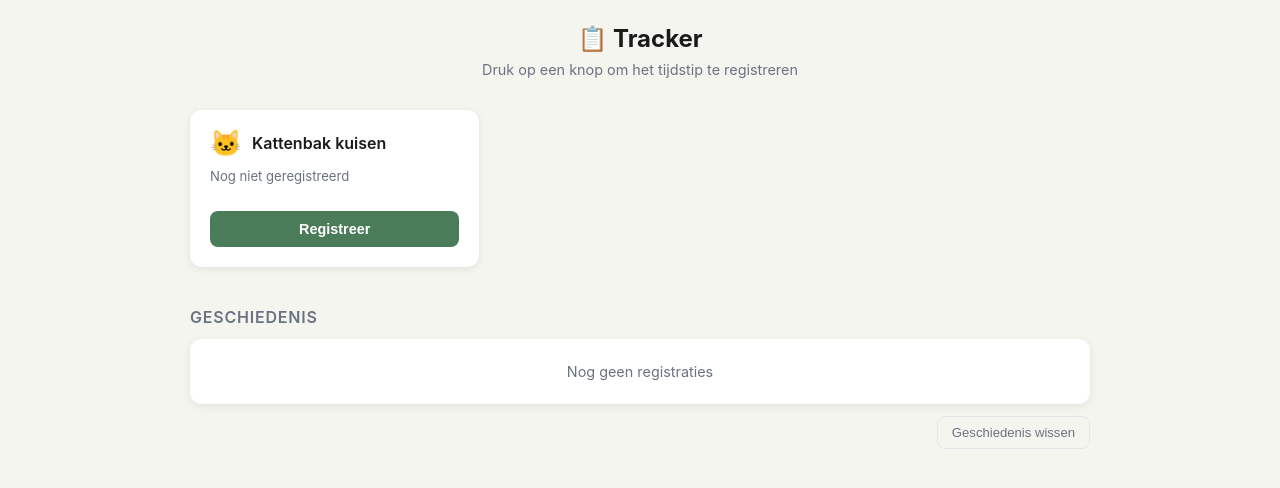
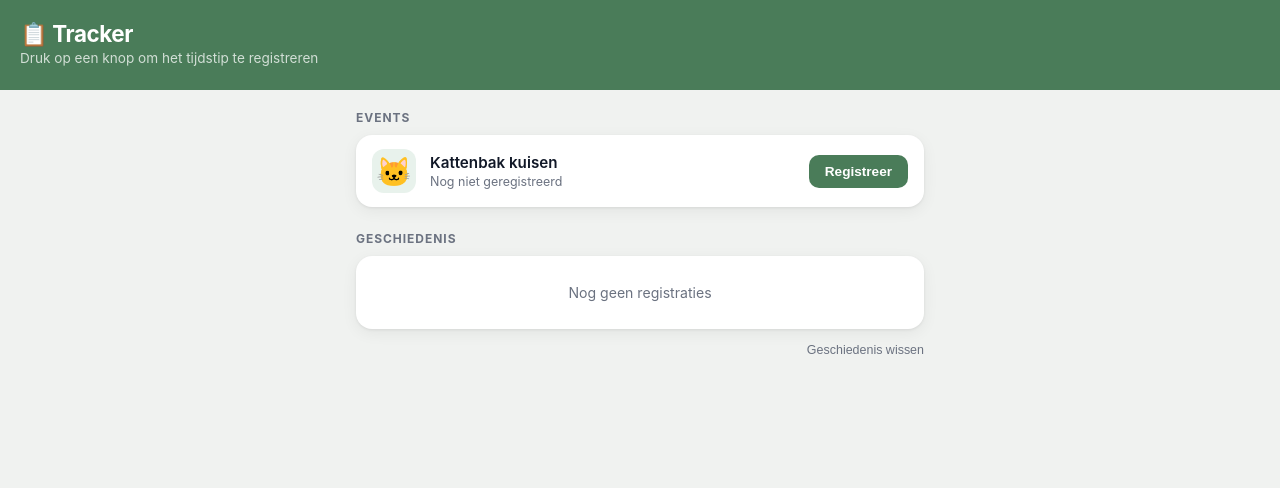
Before and after one commit to JesseSix6/VibeCoded, a plain HTML site: page index.html in a window 1280 px wide. Drawn offline with Linux system fonts and the light colour scheme.

Commit message:
Icon + modernised

```diff
--- a/index.html
+++ b/index.html
@@ -3,20 +3,25 @@
 <head>
   <meta charset="UTF-8" />
   <meta name="viewport" content="width=device-width, initial-scale=1.0" />
+  <meta name="apple-mobile-web-app-capable" content="yes" />
+  <meta name="apple-mobile-web-app-status-bar-style" content="black-translucent" />
+  <meta name="apple-mobile-web-app-title" content="Tracker" />
+  <link rel="apple-touch-icon" href="icon.png" />
   <title>Tracker</title>
   <style>
     * { box-sizing: border-box; margin: 0; padding: 0; }
 
     :root {
-      --bg: #f5f5f0;
+      --green: #4a7c59;
+      --green-dark: #3a6347;
+      --green-light: #e8f2ec;
+      --bg: #f0f2f0;
       --card: #ffffff;
-      --accent: #4a7c59;
-      --accent-light: #e8f0eb;
-      --text: #1a1a1a;
+      --text: #111827;
       --muted: #6b7280;
       --border: #e5e7eb;
-      --shadow: 0 2px 8px rgba(0,0,0,0.08);
-      --radius: 12px;
+      --radius: 16px;
+      --shadow: 0 1px 3px rgba(0,0,0,0.07), 0 4px 16px rgba(0,0,0,0.06);
     }
 
     body {
@@ -24,109 +29,121 @@
       background: var(--bg);
       color: var(--text);
       min-height: 100vh;
-      padding: 24px 16px;
+      padding-top: env(safe-area-inset-top, 0);
+      padding-bottom: env(safe-area-inset-bottom, 0);
     }
 
-    h1 {
-      text-align: center;
-      font-size: 1.5rem;
-      font-weight: 700;
-      margin-bottom: 8px;
-      color: var(--text);
+    header {
+      background: var(--green);
+      color: white;
+      padding: 20px 20px 24px;
+      padding-top: max(20px, env(safe-area-inset-top, 20px));
     }
 
-    .subtitle {
-      text-align: center;
-      color: var(--muted);
-      font-size: 0.9rem;
-      margin-bottom: 32px;
+    header h1 {
+      font-size: 1.4rem;
+      font-weight: 700;
+      letter-spacing: -0.02em;
     }
 
-    .grid {
-      display: grid;
-      grid-template-columns: repeat(auto-fill, minmax(260px, 1fr));
-      gap: 16px;
-      max-width: 900px;
-      margin: 0 auto 40px;
+    header p {
+      font-size: 0.85rem;
+      opacity: 0.75;
+      margin-top: 2px;
+    }
+
+    main {
+      padding: 20px 16px 40px;
+      max-width: 600px;
+      margin: 0 auto;
+    }
+
+    .section-label {
+      font-size: 0.75rem;
+      font-weight: 700;
+      text-transform: uppercase;
+      letter-spacing: 0.08em;
+      color: var(--muted);
+      margin: 24px 0 10px;
+    }
+
+    .section-label:first-child { margin-top: 0; }
+
+    .event-list {
+      display: flex;
+      flex-direction: column;
+      gap: 10px;
     }
 
     .card {
       background: var(--card);
       border-radius: var(--radius);
       box-shadow: var(--shadow);
-      padding: 20px;
-      display: flex;
-      flex-direction: column;
-      gap: 12px;
-    }
-
-    .card-header {
+      padding: 14px 16px;
       display: flex;
       align-items: center;
-      gap: 10px;
+      gap: 14px;
     }
 
     .card-icon {
-      font-size: 1.6rem;
-      line-height: 1;
+      font-size: 1.8rem;
+      width: 44px;
+      height: 44px;
+      display: flex;
+      align-items: center;
+      justify-content: center;
+      background: var(--green-light);
+      border-radius: 12px;
+      flex-shrink: 0;
+    }
+
+    .card-body {
+      flex: 1;
+      min-width: 0;
     }
 
     .card-name {
       font-weight: 600;
-      font-size: 1rem;
+      font-size: 0.95rem;
     }
 
-    .last-logged {
-      font-size: 0.82rem;
+    .card-meta {
+      font-size: 0.78rem;
       color: var(--muted);
-      min-height: 2.4em;
+      margin-top: 2px;
+      white-space: nowrap;
+      overflow: hidden;
+      text-overflow: ellipsis;
     }
 
-    .last-logged .time-since {
-      display: block;
+    .card-meta .since {
       font-weight: 600;
-      font-size: 1rem;
-      color: var(--text);
-      margin-bottom: 2px;
+      color: var(--green);
     }
 
     .log-btn {
-      background: var(--accent);
+      background: var(--green);
       color: white;
       border: none;
-      border-radius: 8px;
-      padding: 10px 16px;
-      font-size: 0.9rem;
+      border-radius: 10px;
+      padding: 9px 16px;
+      font-size: 0.85rem;
       font-weight: 600;
       cursor: pointer;
+      flex-shrink: 0;
       transition: background 0.15s, transform 0.1s;
-      width: 100%;
+      white-space: nowrap;
     }
 
-    .log-btn:hover { background: #3d6b4a; }
-    .log-btn:active { transform: scale(0.97); }
+    .log-btn:hover  { background: var(--green-dark); }
+    .log-btn:active { transform: scale(0.95); }
 
     .log-btn.just-logged {
-      background: var(--accent-light);
-      color: var(--accent);
+      background: var(--green-light);
+      color: var(--green);
     }
 
-    /* History section */
-    .history-section {
-      max-width: 900px;
-      margin: 0 auto;
-    }
-
-    .history-section h2 {
-      font-size: 1rem;
-      font-weight: 600;
-      color: var(--muted);
-      text-transform: uppercase;
-      letter-spacing: 0.05em;
-      margin-bottom: 12px;
-    }
-
-    .history-list {
+    .history-card {
       background: var(--card);
       border-radius: var(--radius);
       box-shadow: var(--shadow);
@@ -137,64 +154,71 @@
       display: flex;
       align-items: center;
       gap: 12px;
-      padding: 12px 16px;
+      padding: 11px 16px;
       border-bottom: 1px solid var(--border);
-      font-size: 0.88rem;
+      font-size: 0.85rem;
     }
 
     .history-item:last-child { border-bottom: none; }
 
-    .history-icon { font-size: 1.1rem; }
-
+    .history-icon { font-size: 1rem; width: 20px; text-align: center; }
     .history-name { font-weight: 500; flex: 1; }
-
-    .history-time { color: var(--muted); font-size: 0.82rem; }
+    .history-time { color: var(--muted); font-size: 0.78rem; white-space: nowrap; }
 
     .history-delete {
       background: none;
       border: none;
       color: #d1d5db;
       cursor: pointer;
-      font-size: 1rem;
-      padding: 2px 4px;
-      border-radius: 4px;
+      font-size: 0.9rem;
+      padding: 4px 6px;
+      border-radius: 6px;
       line-height: 1;
+      margin-left: 4px;
     }
     .history-delete:hover { color: #ef4444; background: #fef2f2; }
 
     .empty-history {
-      padding: 24px;
+      padding: 28px;
       text-align: center;
       color: var(--muted);
-      font-size: 0.9rem;
+      font-size: 0.88rem;
+    }
+
+    .footer-row {
+      display: flex;
+      justify-content: flex-end;
+      margin-top: 10px;
     }
 
     .clear-btn {
       background: none;
-      border: 1px solid var(--border);
-      border-radius: 8px;
-      padding: 8px 14px;
-      font-size: 0.82rem;
+      border: none;
       color: var(--muted);
       cursor: pointer;
-      margin-top: 12px;
-      float: right;
+      font-size: 0.78rem;
+      padding: 4px 0;
     }
-    .clear-btn:hover { border-color: #ef4444; color: #ef4444; }
+    .clear-btn:hover { color: #ef4444; }
   </style>
 </head>
 <body>
 
-<h1>📋 Tracker</h1>
-<p class="subtitle">Druk op een knop om het tijdstip te registreren</p>
+<header>
+  <h1>📋 Tracker</h1>
+  <p>Druk op een knop om het tijdstip te registreren</p>
+</header>
 
-<div class="grid" id="event-grid"></div>
+<main>
+  <p class="section-label">Events</p>
+  <div class="event-list" id="event-grid"></div>
 
-<div class="history-section">
-  <h2>Geschiedenis</h2>
-  <div class="history-list" id="history-list"></div>
-  <button class="clear-btn" onclick="clearHistory()">Geschiedenis wissen</button>
-</div>
+  <p class="section-label">Geschiedenis</p>
+  <div class="history-card" id="history-list"></div>
+  <div class="footer-row">
+    <button class="clear-btn" onclick="clearHistory()">Geschiedenis wissen</button>
+  </div>
+</main>
 
 <script>
   // ─── CONFIGURATIE ─────────────────────────────────────────────────────────
@@ -224,7 +248,6 @@
     saveLog(log);
     render();
 
-    // Visuele feedback op knop
     const btn = document.querySelector(`[data-id="${id}"] .log-btn`);
     if (btn) {
       btn.textContent = "✓ Geregistreerd!";
@@ -271,24 +294,22 @@
     const grid = document.getElementById("event-grid");
     const historyEl = document.getElementById("history-list");
 
-    // Render cards
     grid.innerHTML = EVENTS.map(ev => {
       const last = log.find(e => e.id === ev.id);
-      const lastHtml = last
-        ? `<span class="time-since">${timeSince(last.ts)}</span>${formatDatetime(last.ts)}`
+      const meta = last
+        ? `<span class="since">${timeSince(last.ts)}</span> &middot; ${formatDatetime(last.ts)}`
         : "Nog niet geregistreerd";
       return `
         <div class="card" data-id="${ev.id}">
-          <div class="card-header">
-            <span class="card-icon">${ev.icon}</span>
-            <span class="card-name">${ev.name}</span>
+          <div class="card-icon">${ev.icon}</div>
+          <div class="card-body">
+            <div class="card-name">${ev.name}</div>
+            <div class="card-meta">${meta}</div>
           </div>
-          <div class="last-logged">${lastHtml}</div>
           <button class="log-btn" onclick="logEvent('${ev.id}')">Registreer</button>
         </div>`;
     }).join("");
 
-    // Render history
     if (log.length === 0) {
       historyEl.innerHTML = `<p class="empty-history">Nog geen registraties</p>`;
       return;
@@ -308,7 +329,6 @@
     }).join("");
   }
 
-  // Update "X minuten geleden" elke minuut
   render();
   setInterval(render, 60000);
 </script>
```
Also changed, not shown: icon.png (added).
